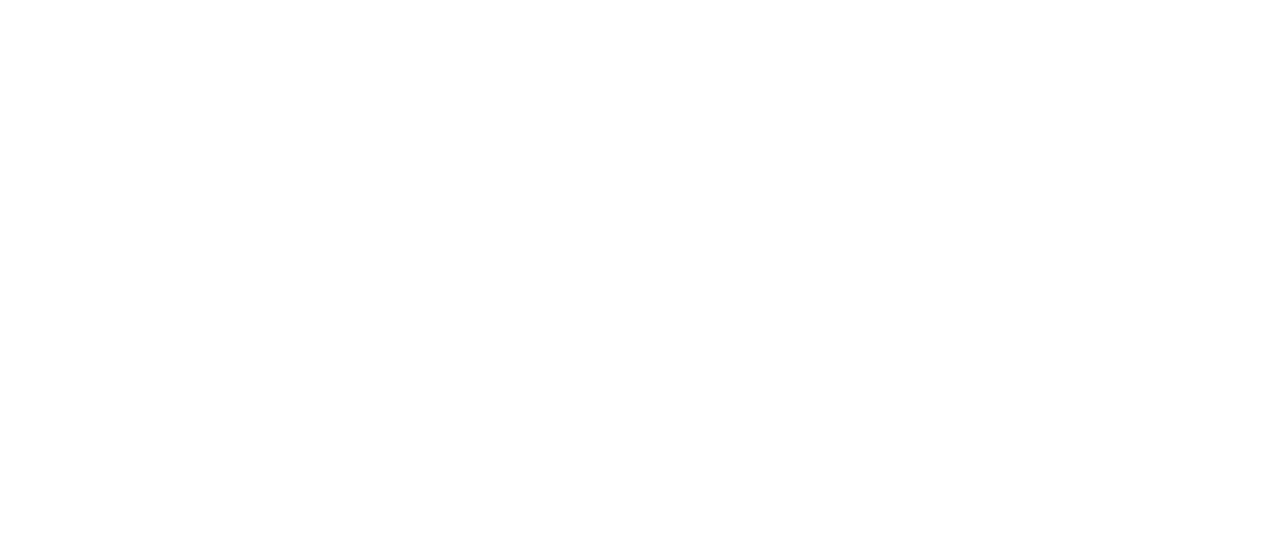
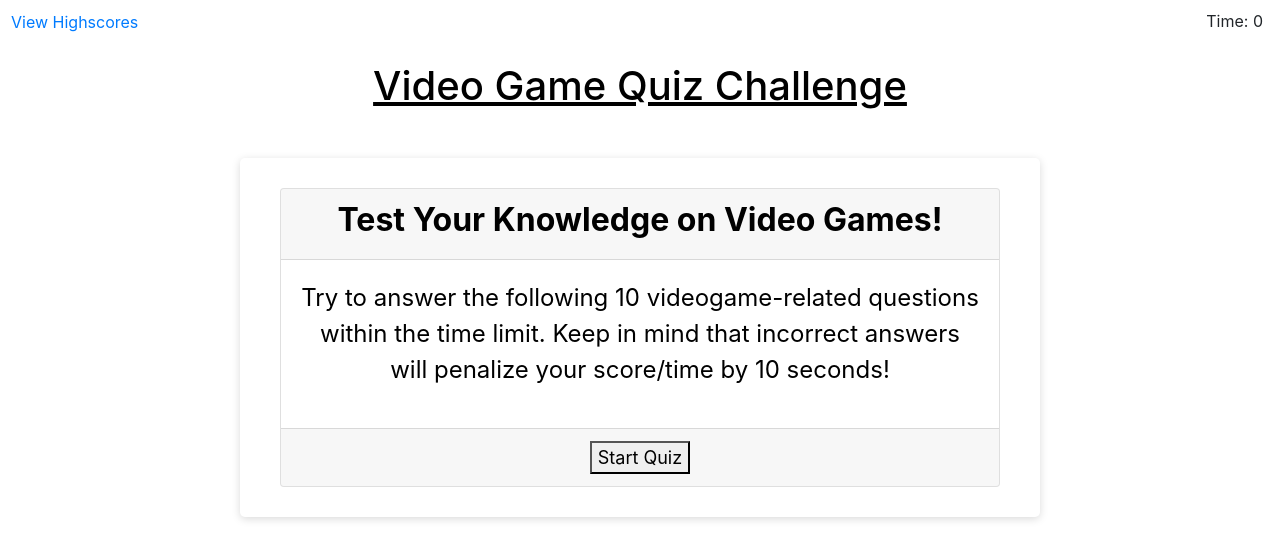
Before and after one commit to NMantohac/Code-Quiz, a plain HTML site: page index.html in a window 1280 px wide. Drawn offline with nearby package versions, Linux system fonts and the light colour scheme.

Commit message:
completed initial html/css layout before javascript

```diff
--- a/assets/css/style.css
+++ b/assets/css/style.css
@@ -0,0 +1,87 @@
+/* * {
+    box-sizing: border-box;
+} */
+
+html,
+body,
+.wrapper {
+  height: 100%;
+  margin: 0;
+  padding: 0;
+}
+
+body {
+    font-family: sans-serif;
+    background-color: lightgray;
+    /* background-image: ; */
+}
+
+.wrapper {
+    padding: 30px 20px 0px;
+}
+
+nav #view-highscores {
+    margin-top: -28px;
+    margin-left: -25px;
+}
+
+nav #timer {
+    padding: 7px;
+    margin-right: -10px;
+}
+
+header {
+    width: 75%;
+    margin: 0 auto;
+    margin-bottom: 20px;
+    padding: 20px;
+    text-align: center;
+    text-decoration: underline;
+    color: black;
+    /* border: 3px solid black; */
+}
+
+#start-screen,
+#questions,
+#end-screen,
+#highscores-screen {
+    max-width: 800px;
+    margin: 0 auto;
+    margin-top: 10px;
+    padding: 30px 40px;
+    font-size: 18px;
+    border-radius: 5px;
+    border-width: 1px;
+    box-shadow: rgba(0, 0, 0, 0.15) 0px 2px 8px 0px;
+    /* background: black; */
+    /* border: 3px solid green; */
+}
+
+.card-header h2 {
+    text-align: center;
+    font-weight: bold;
+    color: black;
+}
+
+.card-body {
+    min-height: 100px;
+}
+
+.card-body p {
+    margin-bottom: 20px;
+    text-align: center;
+    font-size: 24px;
+    color: black;
+}
+
+.card-footer {
+    text-align: center;
+}
+
+#questions {
+    display: none;
+}
+
+#end-screen {
+    display: none;
+}
--- a/index.html
+++ b/index.html
@@ -11,7 +11,73 @@
     <title>Code Quiz</title>
   </head>
   <body>
+    <div class="wrapper">
+      <nav>
+        <ul class="nav" id="view-highscores">
+          <li class="nav-item">
+            <a class="nav-link active" href="./index-highscores.html">View Highscores</a>
+          </li>
+          <li class="nav-item ml-auto" id="timer">
+            Time: <span id="time">0</span>
+          </li>
+        </ul>
+      </nav>
 
+      <header>
+        <h1 id="quiz-title">Video Game Quiz Challenge</h1>
+      </header>
+
+      <main>
+          <div id="start-screen">
+            <div class="card">
+              <div class="card-header" id="start-screen-header">
+                <h2>Test Your Knowledge on Video Games!</h2>
+              </div>
+
+              <div class="card-body" id="start-screen-body">
+                <p>Try to answer the following 10 videogame-related questions within the time limit. Keep in mind that incorrect answers
+                  will penalize your score/time by 10 seconds!</p>
+              </div>
+
+              <div class="card-footer" id="start-screen-footer">
+                <button id="start-button">Start Quiz</button>
+              </div>
+            </div>
+          </div>
+
+          <div class="hide" id="questions">
+            <div class="card">
+              <div class="card-header" id="question-title-header">
+                <h2 id="question-title"></h2>
+              </div>
+              <div class="card-body" id="question-choices-body">
+                <div id="question-choices">
+
+                </div>
+              </div>
+            </div>
+          </div>
+
+          <div class="hide" id="end-screen">
+            <div class="card">
+              <div class="card-header" id="end-screen-header">
+                <h2 id="end-screen-title"></h2>
+              </div>
+
+              <div class="card-body" id="end-screen-body">
+                <p>Final Score: <span id="final-score"></span></p>
+                Enter Username:
+                <div class="input-group mb-3">
+                  <input type="text" class="form-control" placeholder="Username" aria-label="Recipient's username" aria-describedby="basic-addon2">
+                  <div class="input-group-append">
+                    <button class="btn btn-outline-secondary" type="button">Submit</button>
+                  </div>
+                </div>
+              </div>
+          </div>
+      </div>
+    </div>
+    </main>
 
     <script src="./assets/javascript/script.js"></script>
     <script src="https://code.jquery.com/jquery-3.4.1.slim.min.js" integrity="sha384-J6qa4849blE2+poT4WnyKhv5vZF5SrPo0iEjwBvKU7imGFAV0wwj1yYfoRSJoZ+n" crossorigin="anonymous"></script>
```
Also changed, not shown: index-highscores.html (added, +45 -0 lines).
